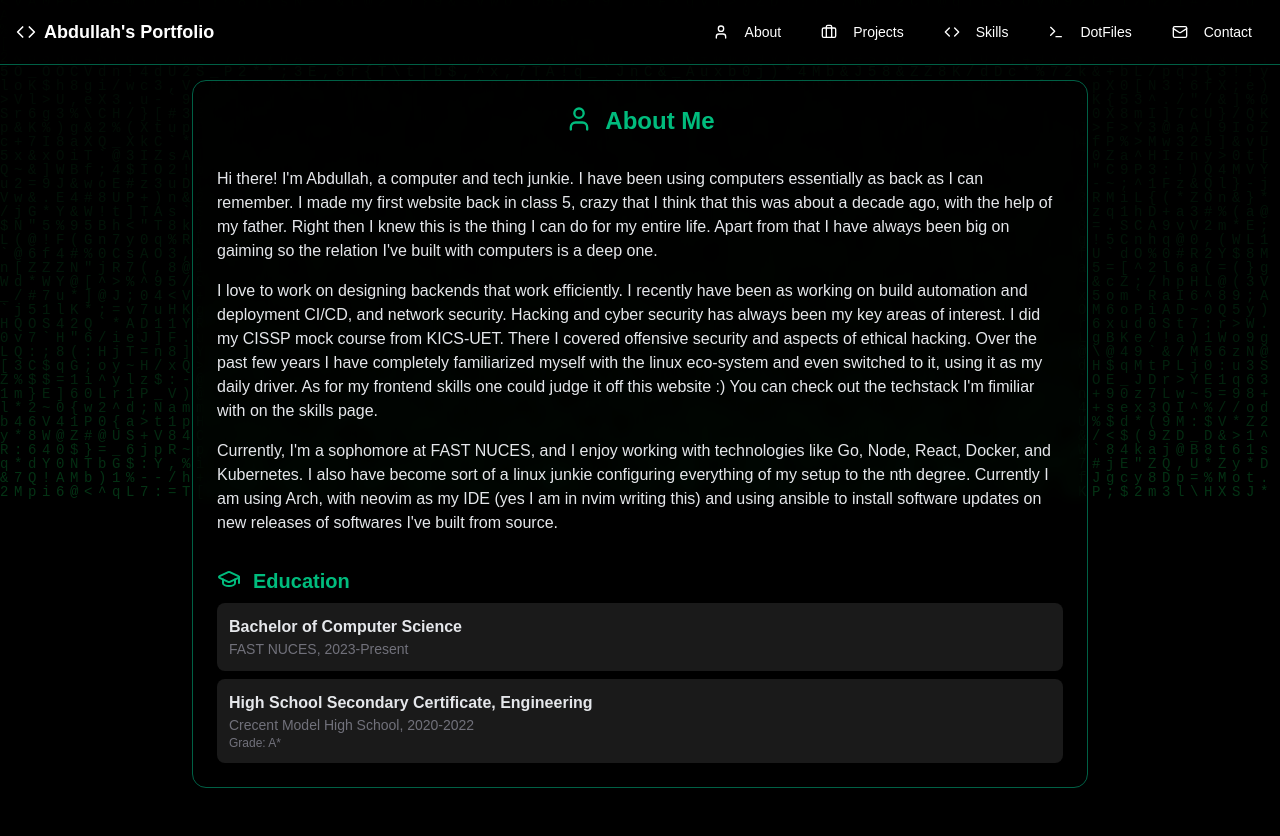
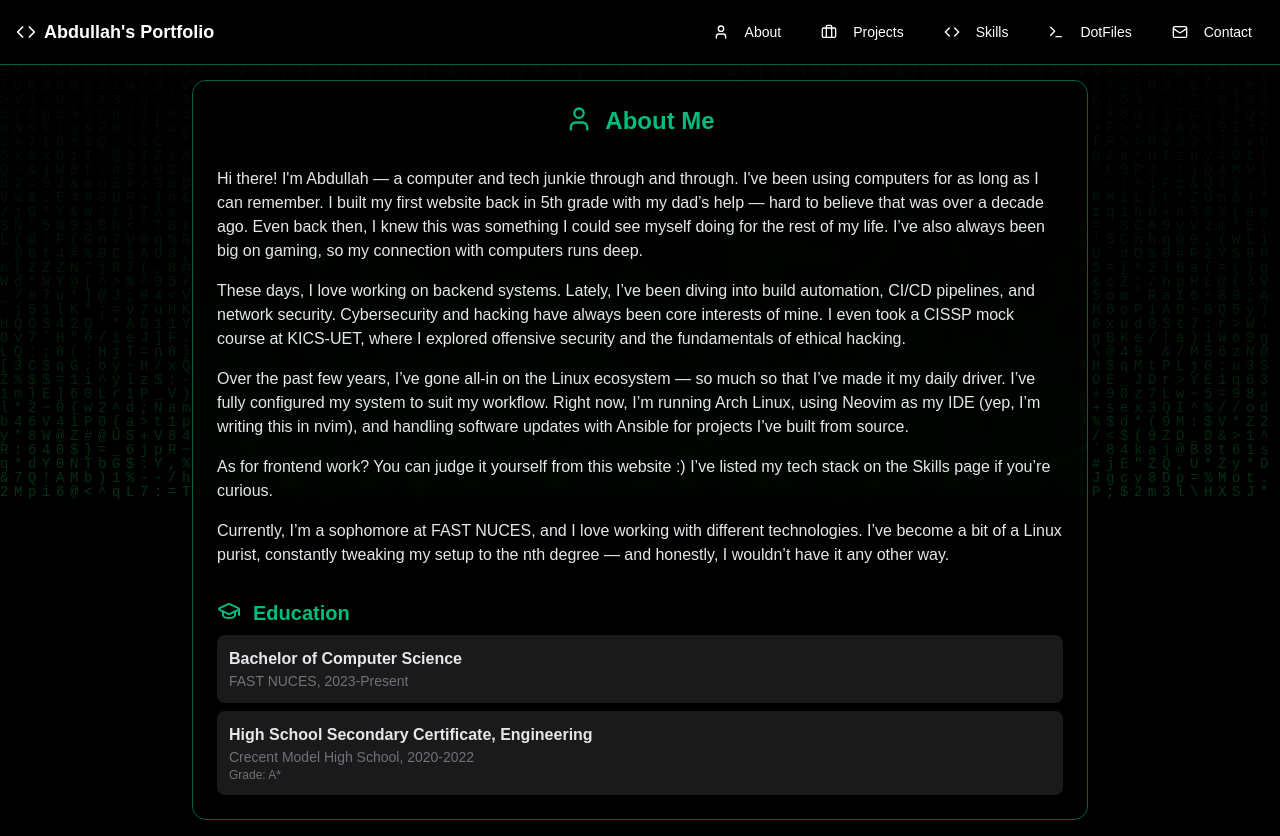
Before and after one commit to abdulahshoaib/portfolio, a Next.js app: page /about in a window 1280 px wide. Before the commit the page ends 804 px from the top, so only its background shows below. Built offline with nearby package versions, Linux system fonts and the light colour scheme; a web font is replaced by a local one.

Commit message:
feat: about me updated

```diff
--- a/app/about/page.tsx
+++ b/app/about/page.tsx
@@ -14,13 +14,19 @@ export default function AboutPage() {
                     </CardHeader>
                     <CardContent className="space-y-4 text-gray-200">
                         <p>
-                            Hi there! I'm Abdullah, a computer and tech junkie. I have been using computers essentially as back as I can remember. I made my first website back in class 5, crazy that I think that this was about a decade ago, with the help of my father. Right then I knew this is the thing I can do for my entire life. Apart from that I have always been big on gaiming so the relation I've built with computers is a deep one.
+                            Hi there! I'm Abdullah — a computer and tech junkie through and through. I've been using computers for as long as I can remember. I built my first website back in 5th grade with my dad’s help — hard to believe that was over a decade ago. Even back then, I knew this was something I could see myself doing for the rest of my life. I’ve also always been big on gaming, so my connection with computers runs deep.
                         </p>
                         <p>
-                            I love to work on designing backends that work efficiently. I recently have been as working on build automation and deployment CI/CD, and network security. Hacking and cyber security has always been my key areas of interest. I did my CISSP mock course from KICS-UET. There I covered offensive security and aspects of ethical hacking. Over the past few years I have completely familiarized myself with the linux eco-system and even switched to it, using it as my daily driver. As for my frontend skills one could judge it off this website :) You can check out the techstack I'm fimiliar with on the skills page.
+                            These days, I love working on backend systems.  Lately, I’ve been diving into build automation, CI/CD pipelines, and network security. Cybersecurity and hacking have always been core interests of mine. I even took a CISSP mock course at KICS-UET, where I explored offensive security and the fundamentals of ethical hacking.
                         </p>
                         <p>
-                            Currently, I'm a sophomore at FAST NUCES, and I enjoy working with technologies like Go, Node, React, Docker, and Kubernetes. I also have become sort of a linux junkie configuring everything of my setup to the nth degree. Currently I am using Arch, with neovim as my IDE (yes I am in nvim writing this) and using ansible to install software updates on new releases of softwares I've built from source.
+                            Over the past few years, I’ve gone all-in on the Linux ecosystem — so much so that I’ve made it my daily driver. I’ve fully configured my system to suit my workflow. Right now, I’m running Arch Linux, using Neovim as my IDE (yep, I’m writing this in nvim), and handling software updates with Ansible for projects I’ve built from source.
+                        </p>
+                        <p>
+                            As for frontend work? You can judge it yourself from this website :) I’ve listed my tech stack on the Skills page if you’re curious.
+                        </p>
+                        <p>
+                            Currently, I’m a sophomore at FAST NUCES, and I love working with different technologies. I’ve become a bit of a Linux purist, constantly tweaking my setup to the nth degree — and honestly, I wouldn’t have it any other way.
                         </p>
                         <div className="pt-4">
                             <div className="flex text-emerald-500 space-x-3">
```
